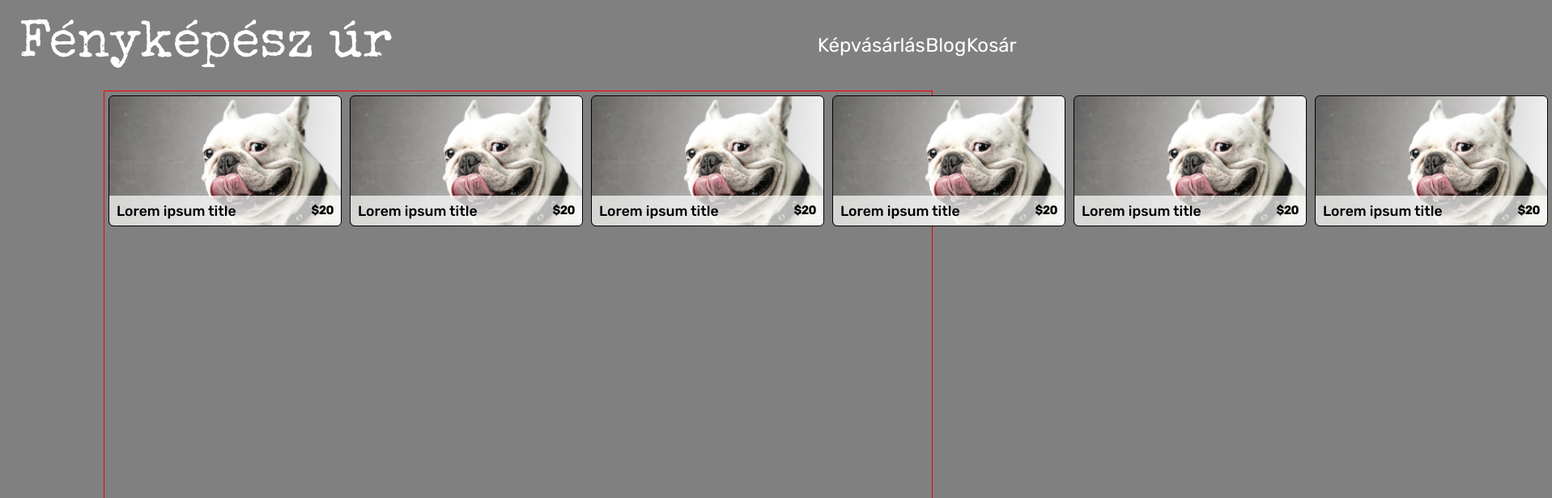
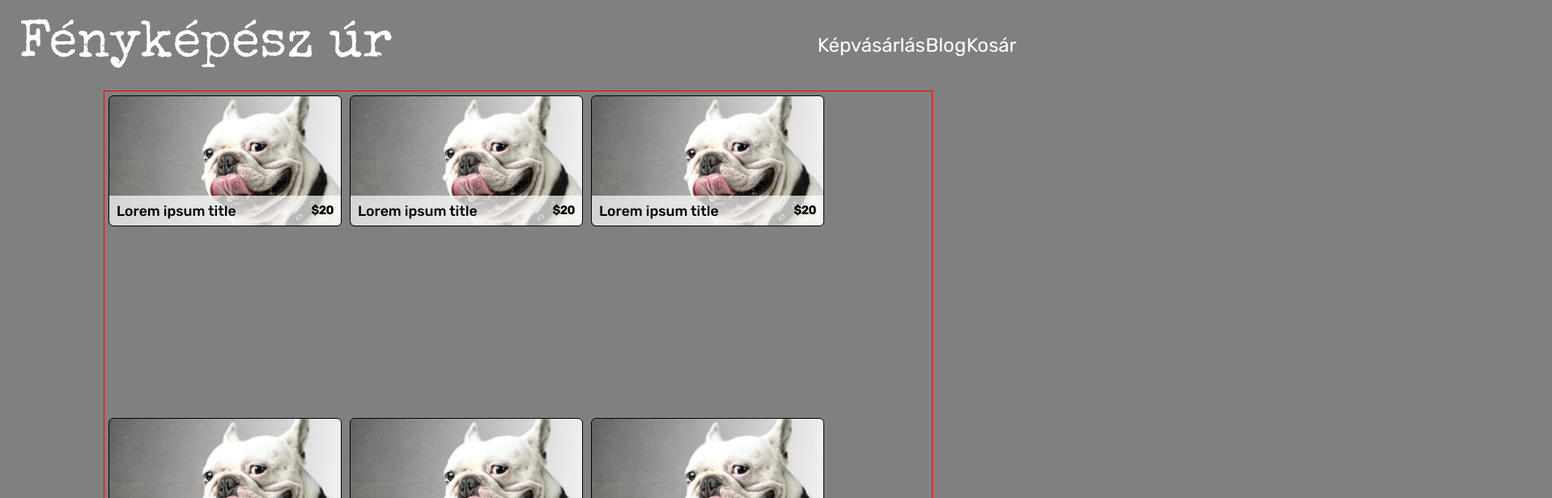
Before and after one commit to 0324bence/portfolio-example, a SvelteKit app: page /Gallery in a window 1280 px wide. Shown: the top 616 px of the page at 81% size, 1917 px wide, since content can reach past the window. Built offline with nearby package versions, Linux system fonts and the light colour scheme; a web font is replaced by a local one; what svelte-persisted-store would draw is missing.

Commit message:
Képvásárlás - Wrap

```diff
--- a/src/routes/Gallery/+page.svelte
+++ b/src/routes/Gallery/+page.svelte
@@ -5,7 +5,7 @@
     import { basket } from "$lib/stores/basket";
 
     function addToBasket(entry: object) {
-        basket.update(item => [...item, entry]);
+        basket.update((item: any) => [...item, entry]);
     }
 
     const dataPromise = fetch(`${base}/photos.json`).then(res => res.json());
@@ -30,6 +30,7 @@
 
     .body {
         display: flex;
+        flex-wrap: wrap;
         border: red solid 1px;
         width: 80vw;
         height: 100vh;
```
